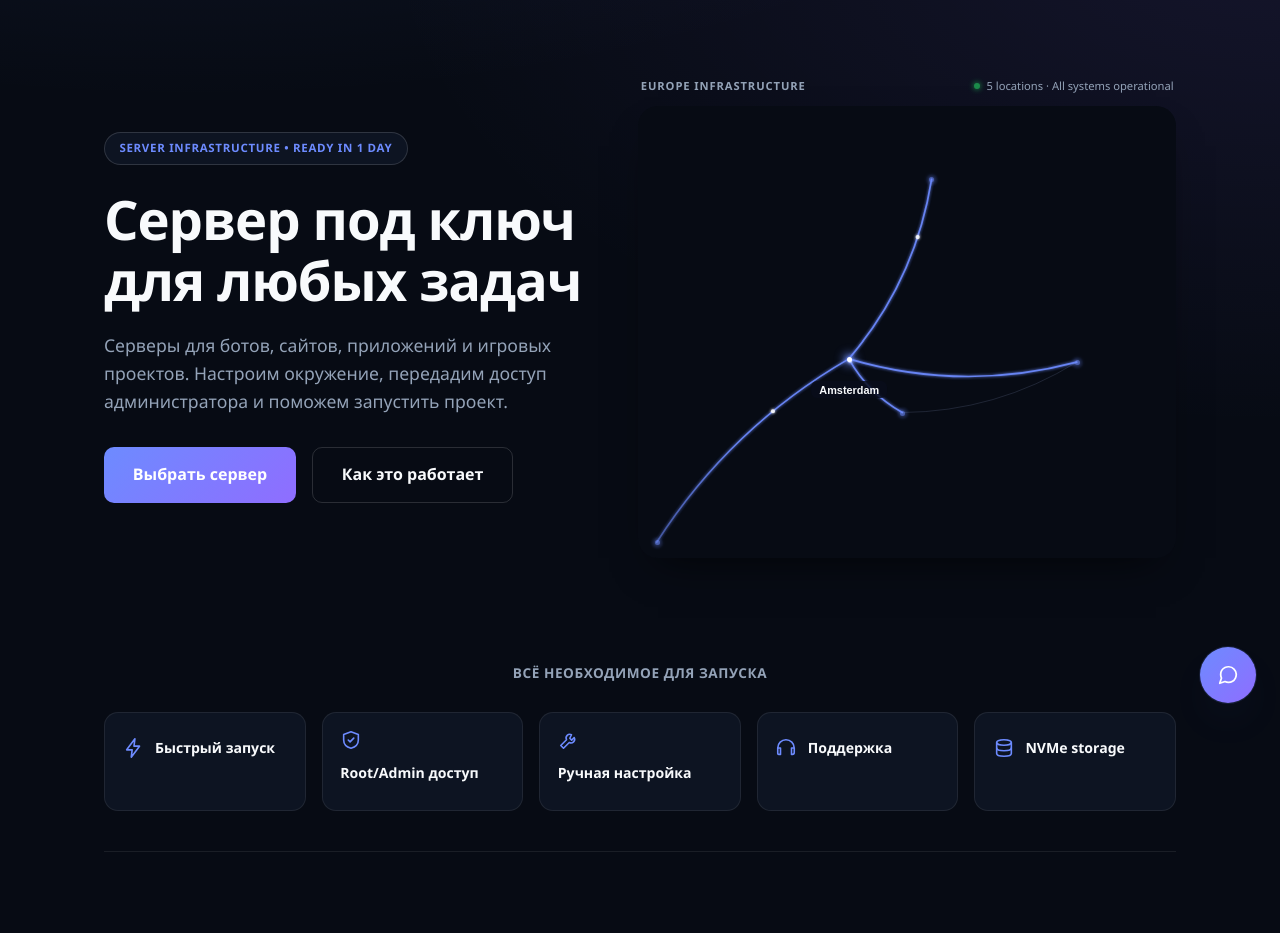
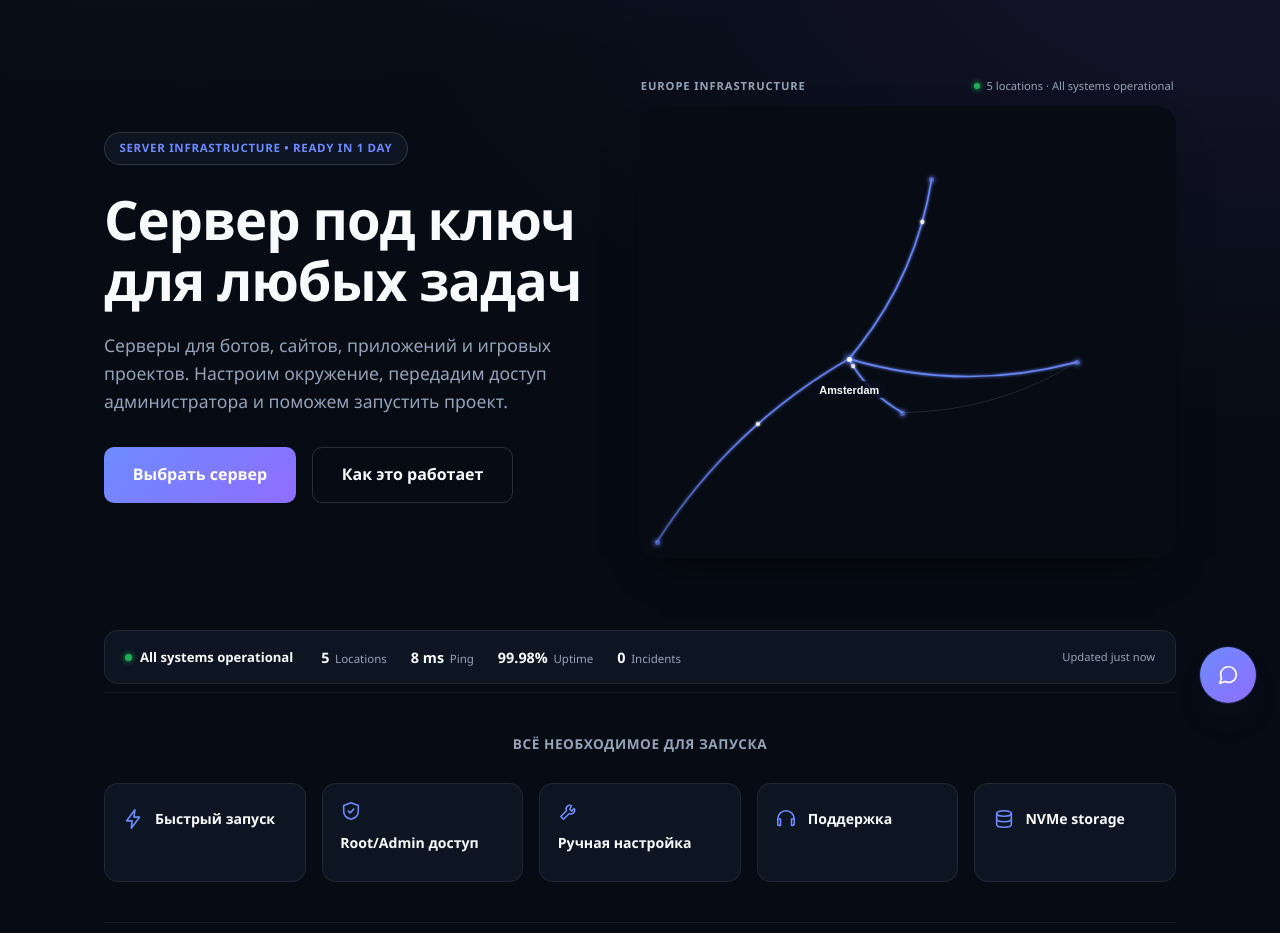
Before and after one commit to DBazhen0v/cloudix, a Flask app: page / in a window 1280 px wide. Shown: the part 73-1006 px from the top of the page. Run offline with Flask 3, Linux system fonts and the light colour scheme; data comes from the database, SQL or seed files in the repository.

Commit message:
Add arrival flash to signal particles and a live network status strip
Each particle now briefly brightens the point it arrives at (a quick
box-shadow/glow pulse, ~0.5s) instead of just vanishing, so the map
reads as "signal reaches server" rather than a dot disappearing.

New compact status strip right under the hero: operational badge,
locations/ping/uptime/incidents, "Updated just now". All numbers are
real (location count and the online Amsterdam location's own ping/
uptime), not placeholder data - incidents is a static 0 since there's
no incident-tracking system to source it from.

```diff
--- a/app/static/css/style.css
+++ b/app/static/css/style.css
@@ -534,6 +534,26 @@ section:last-of-type {
   height: 22px;
 }
 
+.hero-network-point.is-flashing .hero-network-point-dot {
+  animation: hero-network-arrival-flash 0.52s ease-out;
+}
+
+.hero-network-point.is-flashing .hero-network-point-glow {
+  animation: hero-network-arrival-glow 0.52s ease-out;
+}
+
+@keyframes hero-network-arrival-flash {
+  0% { box-shadow: 0 0 4px 1px rgba(109, 139, 255, 0.6); }
+  35% { box-shadow: 0 0 14px 5px rgba(255, 255, 255, 0.9); }
+  100% { box-shadow: 0 0 4px 1px rgba(109, 139, 255, 0.6); }
+}
+
+@keyframes hero-network-arrival-glow {
+  0% { opacity: 0.45; width: 14px; height: 14px; }
+  35% { opacity: 0.9; width: 26px; height: 26px; }
+  100% { opacity: 0.45; width: 14px; height: 14px; }
+}
+
 .hero-network-card {
   position: absolute;
   left: 0.65rem;
@@ -678,6 +698,89 @@ section:last-of-type {
 
   .hero-network-card {
     font-size: 0.9em;
+  }
+}
+
+/* Live network status strip */
+
+.network-status {
+  padding-top: 0.5rem;
+  padding-bottom: 0.5rem;
+}
+
+.network-status-inner {
+  display: flex;
+  align-items: center;
+  flex-wrap: wrap;
+  gap: 0.85rem 1.75rem;
+  padding: 0.9rem 1.25rem;
+  background: var(--surface);
+  border: 1px solid var(--border);
+  border-radius: var(--radius-md);
+}
+
+.network-status-badge {
+  display: flex;
+  align-items: center;
+  gap: 0.5rem;
+  font-size: 0.82rem;
+  font-weight: 600;
+  white-space: nowrap;
+}
+
+.network-status-dot {
+  width: 7px;
+  height: 7px;
+  border-radius: 50%;
+  background: #22c55e;
+  box-shadow: 0 0 5px 1px rgba(34, 197, 94, 0.65);
+  animation: hero-network-live-blink 2.4s ease-in-out infinite;
+}
+
+.network-status-stats {
+  display: flex;
+  flex-wrap: wrap;
+  gap: 1.5rem;
+  margin-right: auto;
+}
+
+.network-status-stat {
+  display: flex;
+  align-items: baseline;
+  gap: 0.35rem;
+  white-space: nowrap;
+}
+
+.network-status-stat b {
+  font-size: 0.9rem;
+  font-weight: 700;
+}
+
+.network-status-stat span {
+  font-size: 0.72rem;
+  color: var(--muted);
+}
+
+.network-status-updated {
+  font-size: 0.7rem;
+  color: var(--muted);
+  white-space: nowrap;
+}
+
+@media (prefers-reduced-motion: reduce) {
+  .network-status-dot {
+    animation: none;
+  }
+}
+
+@media (max-width: 640px) {
+  .network-status-inner {
+    justify-content: flex-start;
+  }
+
+  .network-status-stats {
+    margin-right: 0;
+    gap: 1rem 1.5rem;
   }
 }
 
--- a/app/templates/index.html
+++ b/app/templates/index.html
@@ -99,6 +99,37 @@
         </div>
       </div>
     </div>
+  </div>
+</section>
+
+{% set online_location = server_locations | selectattr('status', 'equalto', 'online') | list | first %}
+<section class="network-status">
+  <div class="network-status-inner">
+    <div class="network-status-badge">
+      <span class="network-status-dot"></span>
+      <span>All systems operational</span>
+    </div>
+    <div class="network-status-stats">
+      <div class="network-status-stat">
+        <b>{{ server_locations|length }}</b>
+        <span>Locations</span>
+      </div>
+      {% if online_location %}
+      <div class="network-status-stat">
+        <b>{{ online_location.ping }}</b>
+        <span>Ping</span>
+      </div>
+      <div class="network-status-stat">
+        <b>{{ online_location.uptime }}</b>
+        <span>Uptime</span>
+      </div>
+      {% endif %}
+      <div class="network-status-stat">
+        <b>0</b>
+        <span>Incidents</span>
+      </div>
+    </div>
+    <span class="network-status-updated">Updated just now</span>
   </div>
 </section>
 
@@ -691,9 +722,21 @@
       activeParticles.push({
         circle: circle,
         geom: geom,
+        targetId: targetId,
         startedAt: performance.now(),
         duration: (2.4 + Math.random() * 0.9) * 1000
       });
+    }
+
+    // A brief brightening of the arriving point's dot/glow - just enough to
+    // read as "the signal landed", not a new flashy effect on top.
+    function flashArrival(targetId) {
+      var point = pointsById[targetId];
+      if (!point) { return; }
+      point.classList.remove('is-flashing');
+      void point.offsetWidth;
+      point.classList.add('is-flashing');
+      window.setTimeout(function () { point.classList.remove('is-flashing'); }, 520);
     }
 
     function tickParticles() {
@@ -703,6 +746,7 @@
         var t = (now - p.startedAt) / p.duration;
         if (t >= 1) {
           if (p.circle.parentNode) { p.circle.parentNode.removeChild(p.circle); }
+          flashArrival(p.targetId);
           return false;
         }
         var g = p.geom;
```
